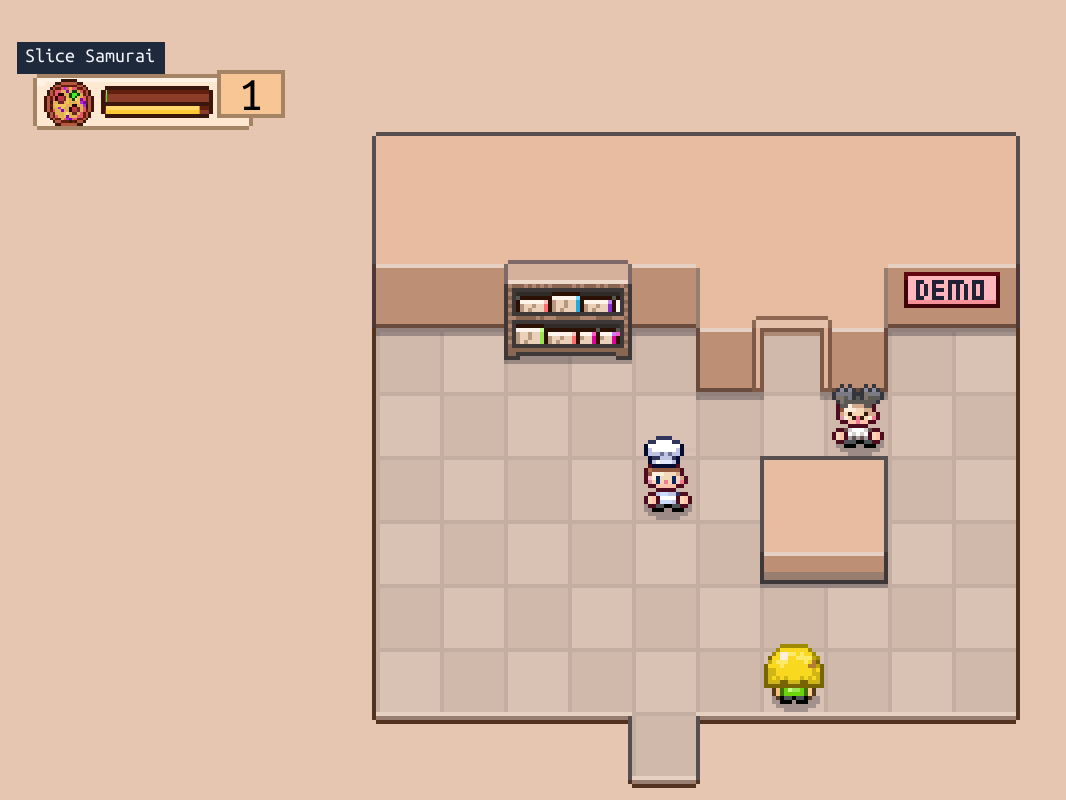
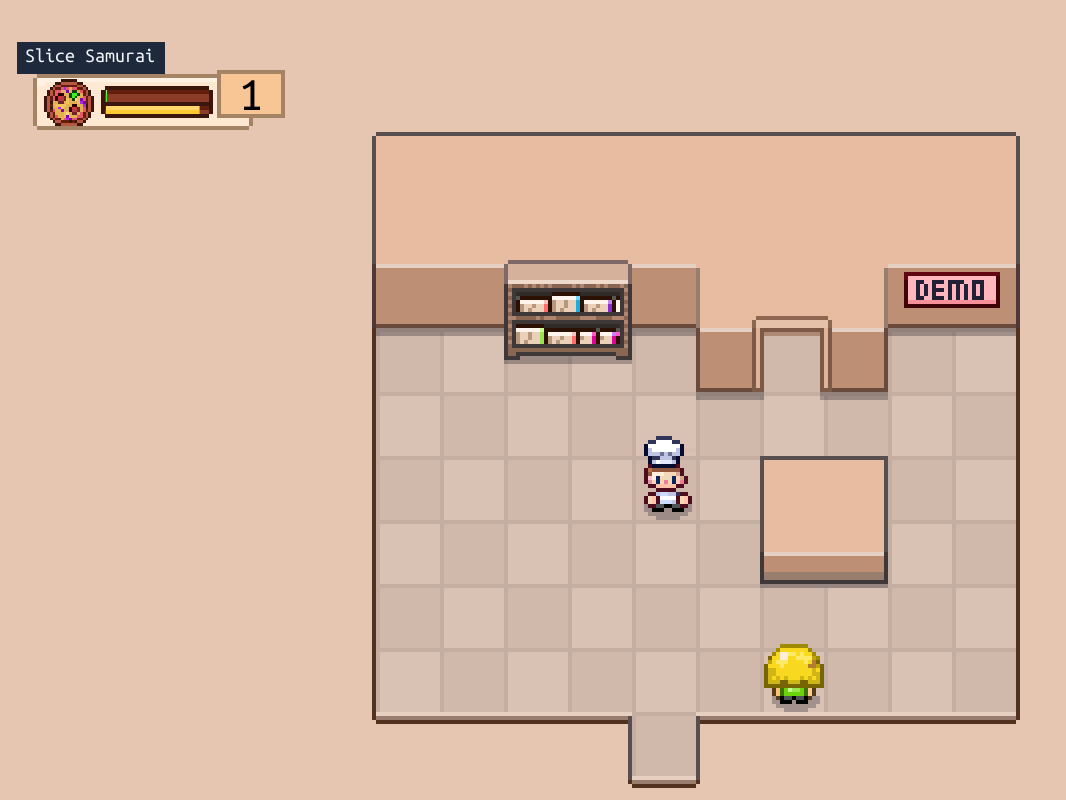
Before and after one commit to AlkarimJ1997/pizza-legends, a Next.js app: page / in a window 1280 px wide. Shown: the whole page, without its empty margins (0-1066 px from the left). Built offline with nearby package versions, Linux system fonts and the light colour scheme.

Commit message:
Testing sprite animations with CSS

```diff
--- a/app/globals.css
+++ b/app/globals.css
@@ -28,14 +28,12 @@ body {
 }
 
 @layer components {
-	.canvas {
-		display: inline-block;
-		vertical-align: top;
-		image-rendering: -moz-crisp-edges;
-		image-rendering: -webkit-crisp-edges;
-		image-rendering: pixelated;
-		image-rendering: crisp-edges;
-	}
+	.pixelart {
+    image-rendering: -moz-crisp-edges;
+    image-rendering: -webkit-crisp-edges;
+    image-rendering: pixelated;
+    image-rendering: crisp-edges;
+  }
 }
 
 @media screen and (min-width: 360px) and (min-height: 360px) {
--- a/classes/OverworldEvent.ts
+++ b/classes/OverworldEvent.ts
@@ -99,7 +99,6 @@ export class OverworldEvent {
 
 			if (who && hero) {
 				who.movingPixelDirection = oppositeDirection(hero.movingPixelDirection);
-				who.updateSprite();
 			}
 		}
 
--- a/classes/OverworldState.ts
+++ b/classes/OverworldState.ts
@@ -90,7 +90,6 @@ export class OverworldState {
 
 				if (!match || this.isCutscenePlaying) return;
 
-				this.heroRef.updateSprite();
 				this.startCutscene(match[0].events);
 			}
 		);
--- a/classes/placements/HeroPlacement.tsx
+++ b/classes/placements/HeroPlacement.tsx
@@ -1,6 +1,6 @@
 import { PersonPlacement } from '@/classes/placements/PersonPlacement';
 import { EVENTS } from '@/utils/consts';
-import Person from '@/components/Person';
+import Sprite from '@/components/Sprite';
 
 export class HeroPlacement extends PersonPlacement {
 	controllerMoveRequested(direction: Direction) {
@@ -10,10 +10,15 @@ export class HeroPlacement extends PersonPlacement {
 
 		// Start the walk behavior
 		this.startBehavior({ type: EVENTS.WALK, direction });
-		this.updateSprite();
 	}
 
 	renderComponent() {
-		return <Person skinSrc={this.skin} frameCoord={this.frame} />;
+		return (
+			<Sprite
+				skinSrc={this.skin}
+				isMoving={!!this.overworld.directionControls?.direction}
+				direction={this.movingPixelDirection}
+			/>
+		);
 	}
 }
--- a/classes/placements/NPCPlacement.tsx
+++ b/classes/placements/NPCPlacement.tsx
@@ -1,7 +1,7 @@
 import { PersonPlacement } from '@/classes/placements/PersonPlacement';
 import { OverworldEvent } from '@/classes/OverworldEvent';
 import type { OverworldState } from '@/classes/OverworldState';
-import Person from '@/components/Person';
+import Sprite from '@/components/Sprite';
 
 export class NPCPlacement extends PersonPlacement {
 	tickBetweenMovesInterval: number;
@@ -51,6 +51,12 @@ export class NPCPlacement extends PersonPlacement {
 	}
 
 	renderComponent() {
-		return <Person skinSrc={this.skin} frameCoord={this.frame} />;
+		return (
+			<Sprite
+				skinSrc={this.skin}
+				isMoving={this.isMoving}
+				direction={this.movingPixelDirection}
+			/>
+		);
 	}
 }
--- a/classes/placements/PersonPlacement.tsx
+++ b/classes/placements/PersonPlacement.tsx
@@ -5,19 +5,12 @@ import {
 	CUSTOM_EVENTS,
 	directionUpdateMap,
 } from '@/utils/consts';
-import { TILES } from '@/utils/tiles';
 import type { OverworldState } from '@/classes/OverworldState';
 import { emitEvent } from '@/utils/helpers';
 import { ReactNode } from 'react';
 
 export abstract class PersonPlacement extends Placement {
 	skin: Skin;
-
-	animations: AnimationMap;
-	currentAnimation: WalkAnimationName;
-	currentAnimationFrame: number;
-	animationFrameLimit: number;
-	animationFrameProgress: number;
 
 	// Behavior
 	behaviorLoop: BehaviorEvent[];
@@ -28,28 +21,9 @@ export abstract class PersonPlacement extends Placement {
 
 		this.skin = config.skin;
 
-		this.animations = {
-			'idle-up': TILES.IDLE_UP,
-			'idle-down': TILES.IDLE_DOWN,
-			'idle-left': TILES.IDLE_LEFT,
-			'idle-right': TILES.IDLE_RIGHT,
-			'walk-up': TILES.WALK_UP,
-			'walk-down': TILES.WALK_DOWN,
-			'walk-left': TILES.WALK_LEFT,
-			'walk-right': TILES.WALK_RIGHT,
-		};
-		this.currentAnimation = 'idle-down';
-		this.currentAnimationFrame = 0;
-		this.animationFrameLimit = 8;
-		this.animationFrameProgress = this.animationFrameLimit;
-
 		// Behavior
 		this.behaviorLoop = config.behaviorLoop ?? [];
 		this.behaviorLoopIndex = 0;
-	}
-
-	get frame() {
-		return this.animations[this.currentAnimation][this.currentAnimationFrame];
 	}
 
 	startBehavior(behavior: WalkEvent | StandEvent) {
@@ -58,13 +32,11 @@ export abstract class PersonPlacement extends Placement {
 		if (behavior.type === EVENTS.WALK) {
 			if (!this.canMoveToNextDestination(behavior.direction)) {
 				behavior.retry && setTimeout(() => this.startBehavior(behavior), 10);
-				this.updateSprite();
 				return;
 			}
 
 			this.movingPixelsRemaining = CELL_SIZE;
 			this.updateIntentPosition(behavior.direction);
-			this.updateSprite();
 			return;
 		}
 
@@ -72,7 +44,6 @@ export abstract class PersonPlacement extends Placement {
 			setTimeout(() => {
 				emitEvent(CUSTOM_EVENTS.STAND, { whoId: this.id! });
 			}, behavior.time);
-			this.updateSprite();
 		}
 	}
 
@@ -89,7 +60,6 @@ export abstract class PersonPlacement extends Placement {
 
 	tick() {
 		this.tickMovingPixelProgress();
-		this.tickAnimationProgress();
 		this.tickAttemptAiMove();
 	}
 
@@ -105,47 +75,12 @@ export abstract class PersonPlacement extends Placement {
 		}
 	}
 
-	tickAnimationProgress() {
-		if (this.animationFrameProgress > 0) {
-			this.animationFrameProgress--;
-			return;
-		}
-
-		this.animationFrameProgress = this.animationFrameLimit;
-		this.currentAnimationFrame++;
-
-		if (!this.frame) this.currentAnimationFrame = 0;
-	}
-
 	onDoneMoving() {
 		const { x, y } = directionUpdateMap[this.movingPixelDirection];
 
 		this.x += x;
 		this.y += y;
 		this.intentPosition = null;
-
-		if (!this.overworld.directionControls?.direction) {
-			this.updateSprite();
-		}
-	}
-
-	setAnimation(key: WalkAnimationName) {
-		if (this.currentAnimation === key) return;
-
-		this.currentAnimation = key;
-		this.currentAnimationFrame = 0;
-		this.animationFrameProgress = this.animationFrameLimit;
-	}
-
-	updateSprite() {
-		const dir = this.movingPixelDirection.toLowerCase();
-
-		if (this.movingPixelsRemaining > 0) {
-			this.setAnimation(`walk-${dir}` as WalkAnimationName);
-			return;
-		}
-
-		this.setAnimation(`idle-${dir}` as WalkAnimationName);
 	}
 
 	updateIntentPosition(direction: Direction) {
--- a/components/BackgroundLayer.tsx
+++ b/components/BackgroundLayer.tsx
@@ -57,7 +57,7 @@ const BackgroundLayer = ({ overworld }: BackgroundLayerProps) => {
 			{mapImages.lower && (
 				<canvas
 					ref={canvasRef}
-					className='canvas'
+					className='pixelart'
 					width={mapImages.lower.width}
 					height={mapImages.lower.height}
 				/>
--- a/components/Person.tsx
+++ /dev/null
@@ -1,18 +0,0 @@
-import { SHADOW } from '@/utils/consts';
-import Sprite from '@/components/Sprite';
-
-interface PersonProps {
-	skinSrc: Skin;
-	frameCoord: [number, number];
-}
-
-export default function Person({ skinSrc, frameCoord }: PersonProps) {
-	return (
-		<div className='relative'>
-			<Sprite imageSrc={SHADOW} />
-			<div>
-				<Sprite imageSrc={skinSrc} frameCoord={frameCoord} />
-			</div>
-		</div>
-	);
-}
--- a/components/Sprite.tsx
+++ b/components/Sprite.tsx
@@ -1,53 +1,27 @@
-'use client';
+/* eslint-disable @next/next/no-img-element */
+import { DIRECTIONS, SHADOW } from '@/utils/consts';
+import clsx from 'clsx';
 
-import { useEffect, useRef, useState } from 'react';
+interface SpriteProps {
+	skinSrc: Skin;
+  isMoving: boolean;
+	direction: Direction;
+}
 
-type DefaultProps = {
-	imageSrc: Skin;
-};
-
-type OverloadProps = {
-	imageSrc: Skin;
-	frameCoord: [number, number];
-};
-
-type SpriteProps = DefaultProps | OverloadProps;
-
-const Sprite = ({ imageSrc, ...props }: SpriteProps) => {
-	const [skinImage, setSkinImage] = useState<HTMLImageElement | null>(null);
-	const canvasRef = useRef<HTMLCanvasElement | null>(null);
-
-	useEffect(() => {
-		if (!imageSrc) return;
-
-		const image = new Image();
-
-		image.src = imageSrc;
-		image.onload = () => setSkinImage(image);
-	}, [imageSrc]);
-
-	useEffect(() => {
-		if (!skinImage || !canvasRef.current) return;
-
-		const canvasEl = canvasRef.current;
-		const ctx = canvasEl.getContext('2d');
-
-		// Clear out anything in the canvas
-		ctx?.clearRect(0, 0, canvasEl.width, canvasEl.height);
-
-		// Draw the skin image
-		const [frameX, frameY] = 'frameCoord' in props ? props.frameCoord : [0, 0];
-
-		ctx?.drawImage(skinImage, frameX * 32, frameY * 32, 32, 32, 0, 0, 32, 32);
-	}, [skinImage, props]);
-
+const Sprite = ({ skinSrc, isMoving, direction }: SpriteProps) => {
 	return (
-		<div className='relative left-[-7px]'>
-			<canvas
-				ref={canvasRef}
-				className='absolute canvas'
-				width={32}
-				height={32}
+		<div className='relative left-[-7px] w-8 h-8 overflow-hidden'>
+			<img src={SHADOW} alt='Shadow' className='absolute pixelart max-w-none' />
+			<img
+				src={skinSrc}
+				alt='Character'
+				className={clsx(
+					'pixelart absolute max-w-none',
+					isMoving && 'animate-walk',
+					direction === DIRECTIONS.RIGHT && '-top-8',
+					direction === DIRECTIONS.UP && '-top-16',
+					direction === DIRECTIONS.LEFT && '-top-24'
+				)}
 			/>
 		</div>
 	);
--- a/data/maps/DemoRoom.ts
+++ b/data/maps/DemoRoom.ts
@@ -55,6 +55,7 @@ const OVERWORLD_STATE: OverworldConfig = {
 			y: 4,
 			skin: SKINS.ERIO,
 			type: PLACEMENT_TYPES.NPC,
+			behaviorLoop: [{ type: EVENTS.WALK, direction: DIRECTIONS.LEFT }],
 			talking: [
 				{
 					events: [
--- a/tailwind.config.js
+++ b/tailwind.config.js
@@ -20,6 +20,7 @@ module.exports = {
 				battlePixelSize: 'var(--battle-pixel-size)',
 			},
 			animation: {
+				walk: 'moveSpritesheet 0.8s steps(4) infinite',
 				'fade-in': 'fade-in 0.5s forwards',
 				'fade-out': 'fade-out 0.5s forwards',
 				blink: 'blink 0.3s steps(2, start) infinite',
@@ -29,6 +30,10 @@ module.exports = {
 				'glob-left': 'glob-left 1s forwards',
 			},
 			keyframes: {
+				moveSpritesheet: {
+					from: { transform: 'translate3d(0, 0, 0)' },
+					to: { transform: 'translate3d(-100%, 0, 0)' },
+				},
 				'fade-in': {
 					from: { opacity: 0 },
 					to: { opacity: 1 },
```
